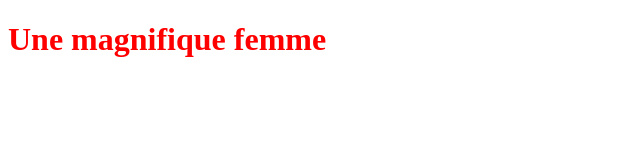
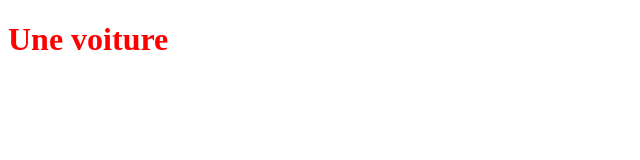
Before and after one commit to LuDoo33/OpenclassroomsProject, a plain HTML site: page index.html in a window 1280 px wide. Shown: the whole page, without its empty margins (0-640 px from the left). Drawn offline with Linux system fonts and the light colour scheme.

Commit message:
Update index.html

```diff
--- a/index.html
+++ b/index.html
@@ -5,6 +5,6 @@
    <link rel="stylesheet" type="text/css" href="styles.css">
 </head>
 <body>
-   <h1>Une magnifique femme</h1>
+   <h1>Une voiture</h1>
 </body>
 </html>
```
